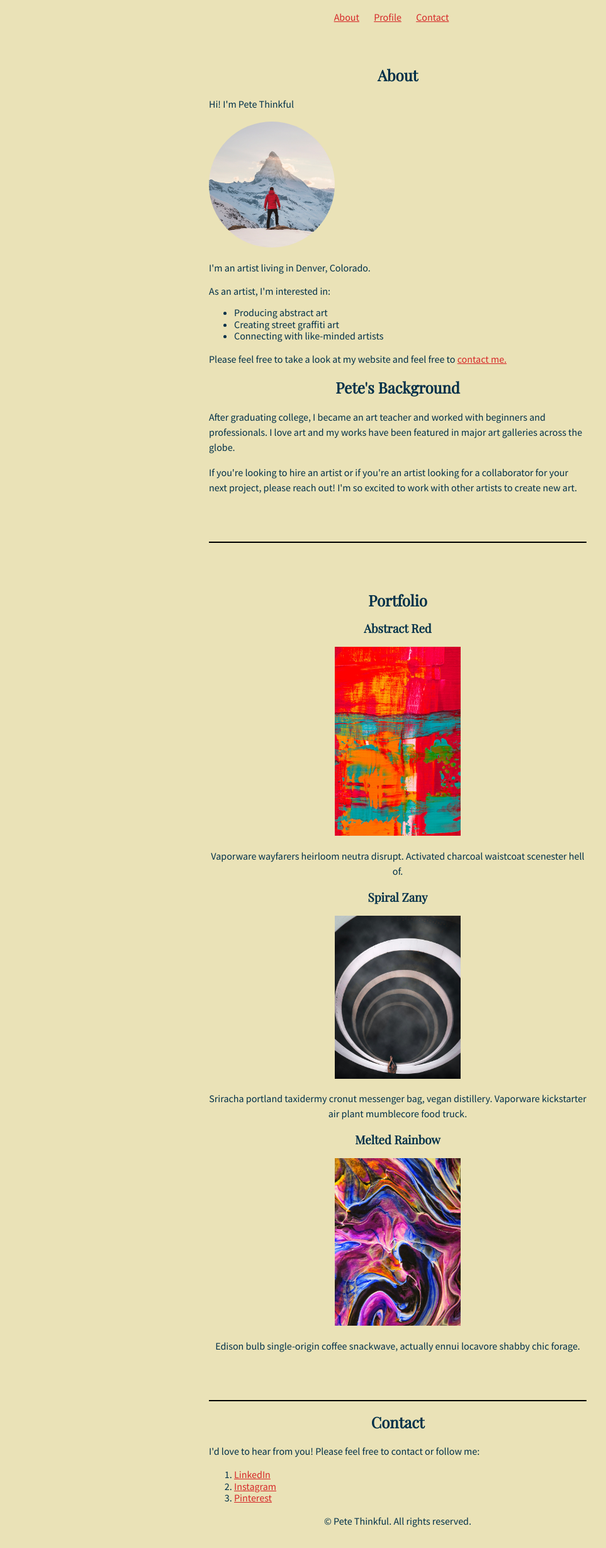
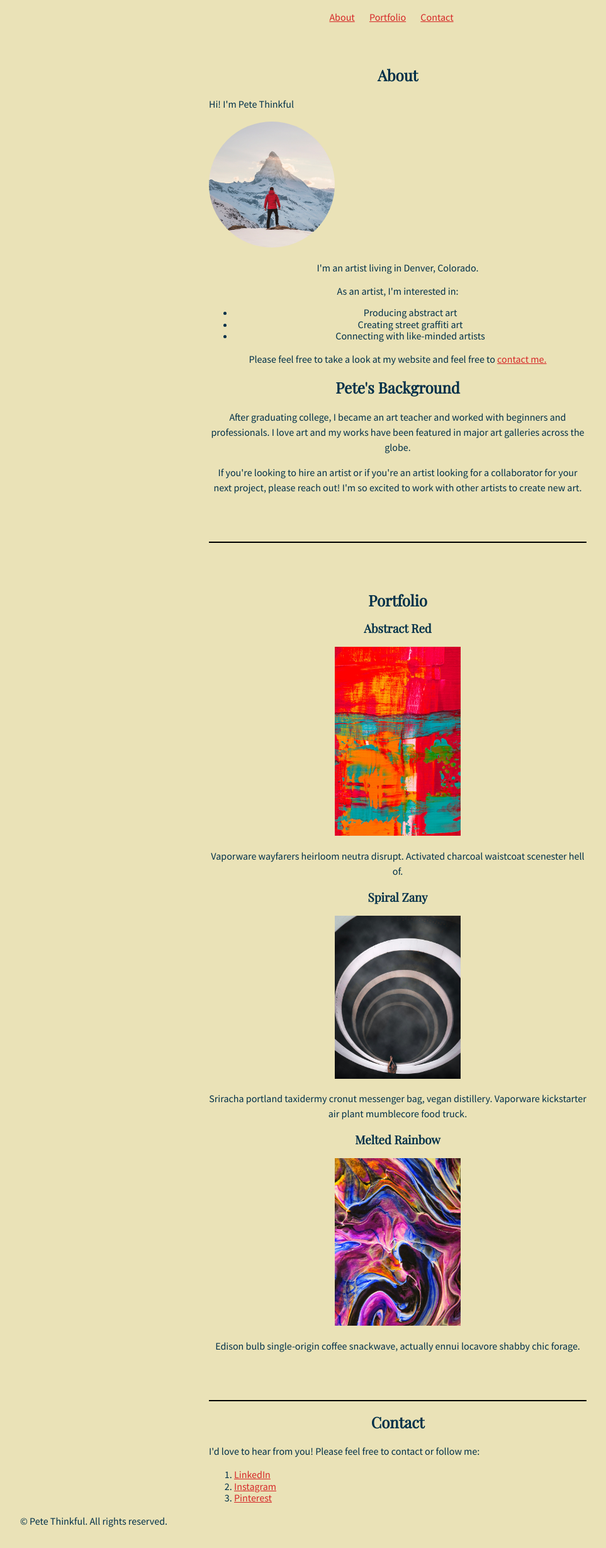
Before and after one commit to amr-alaas/Build-your-portfolio-web-page-exercise, a plain HTML site: page index.html in a window 1280 px wide. Shown: the part 102-2560 px from the top of the page at 63% size, without its empty margins (8-971 px from the left). Drawn offline with nearby package versions, Linux system fonts and the light colour scheme.

Commit message:
Update index.html

```diff
--- a/index.html
+++ b/index.html
@@ -2,41 +2,41 @@
 <html lang="en">
 
 <head>
+  <!-- Metadata -->
   <meta charset="UTF-8">
   <meta http-equiv="X-UA-Compatible" content="IE=edge">
   <meta name="viewport" content="width=device-width, initial-scale=1.0">
   <title>Pete Thinkful</title>
+
+  <!-- External CSS -->
   <link rel="stylesheet" href="https://cdnjs.cloudflare.com/ajax/libs/normalize/8.0.1/normalize.min.css">
   <link href="style.css" rel="stylesheet" type="text/css">
 </head>
 
 <body>
-
-
-
-
+  <!-- Header section -->
   <header>
     <h1>Pete Thinkful | Artist</h1>
-  <nav
-    class="nav-bar">
+    <!-- Navigation -->
+    <nav class="nav-bar">
       <a href="#about">About</a>
-    <a href="#Portfolio">Profile</a>
+      <a href="#Portfolio">Portfolio</a>
       <a href="#Contact">Contact</a>
     </nav>
   </header>
 
-
-
-
-
-
+  <!-- Main content section -->
   <main>
     <div>
+      <!-- About section -->
       <article>
         <h2>About</h2>
-           <p>Hi! I'm Pete Thinkful</p>
-          <img id= "about" class="image-circle" src="images/pete-thinkful.png" alt="Pete Thinkful">
-          <div class= "artist">
+        <!-- Introduction -->
+        <p class="intro-text">Hi! I'm Pete Thinkful</p>
+        <!-- Profile image -->
+        <img id="about" class="image-circle" src="images/pete-thinkful.png" alt="Pete Thinkful">
+        <!-- Location and interests -->
+        <div class="location">
           <p>I'm an artist living in Denver, Colorado.</p>
           As an artist, I'm interested in:
           <ul>
@@ -45,68 +45,64 @@
             <li>Connecting with like-minded artists</li>
           </ul>
           <p>Please feel free to take a look at my website and feel free to
-            <a href="contact">contact me.</a></p>
+            <a href="contact">contact me.</a>
+          </p>
         </div>
 
+        <!-- Background section -->
         <h2>Pete's Background</h2>
-          <div class="left-align">
-              <p>After graduating college, I became an art teacher and worked with beginners and professionals. I love art and my               works have been featured in major art galleries across the globe.</p>
-              <p>If you're looking to hire an artist or if you're an artist looking for a collaborator for your next project,                    please reach out! I'm so excited to work with other artists to create new art.</p>
+        <div class="Pete_Background">
+          <p>After graduating college, I became an art teacher and worked with beginners and professionals. I love art and my works have been featured in major art galleries across the globe.</p>
+          <p>If you're looking to hire an artist or if you're an artist looking for a collaborator for your next project, please reach out! I'm so excited to work with other artists to create new art.</p>
         </div>
       </article>
 
       <hr>
 
-
+      <!-- Portfolio section -->
       <article>
         <h2 id="Portfolio">Portfolio</h2>
+        <!-- Individual portfolio items -->
         <section>
           <div>
-
             <h3>Abstract Red</h3>
             <img src="images/abstract-red.png" alt="Abstract Red">
-            <P>Vaporware wayfarers heirloom neutra disrupt. Activated charcoal
-            waistcoat scenester hell of.</P>
+            <p>Vaporware wayfarers heirloom neutra disrupt. Activated charcoal waistcoat scenester hell of.</p>
           </div>
         </section>
         <section>
           <div>
             <h3>Spiral Zany</h3>
             <img src="images/spiral-zany.png" alt="Spiral Zany">
-            <p>Sriracha portland taxidermy cronut messenger bag, vegan
-            distillery. Vaporware kickstarter air plant mumblecore food truck.</p>
+            <p>Sriracha portland taxidermy cronut messenger bag, vegan distillery. Vaporware kickstarter air plant mumblecore food                 truck.</p>
           </div>
         </section>
         <section>
           <div>
             <h3>Melted Rainbow</h3>
             <img src="images/melted-rainbow.png" alt="Melted Rainbow">
-            <p>Edison bulb single-origin coffee snackwave, actually ennui
-            locavore shabby chic forage.</p>
+            <p>Edison bulb single-origin coffee snackwave, actually ennui locavore shabby chic forage.</p>
           </div>
         </section>
-
       </article>
 
       <hr>
 
+      <!-- Contact section -->
       <section>
         <h2 id="Contact">Contact</h2>
         <p>I'd love to hear from you! Please feel free to contact or follow me:</p>
         <ol>
           <li><a href="www.linkedin.com">LinkedIn</a></li>
-          <li><a href= "wwww.intagram.com">Instagram</a></li>
+          <li><a href="www.intagram.com">Instagram</a></li>
           <li><a href="www.pinterest.com">Pinterest</a></li>
         </ol>
-
-
-
       </section>
     </div>
   </main>
 
   <!-- Footer section -->
-  <footer class="rights">
+  <footer class="footer_info">
     <p>© Pete Thinkful. All rights reserved.</p>
   </footer>
 </body>
```
Lines whose indentation alone changed are shown as unchanged.
